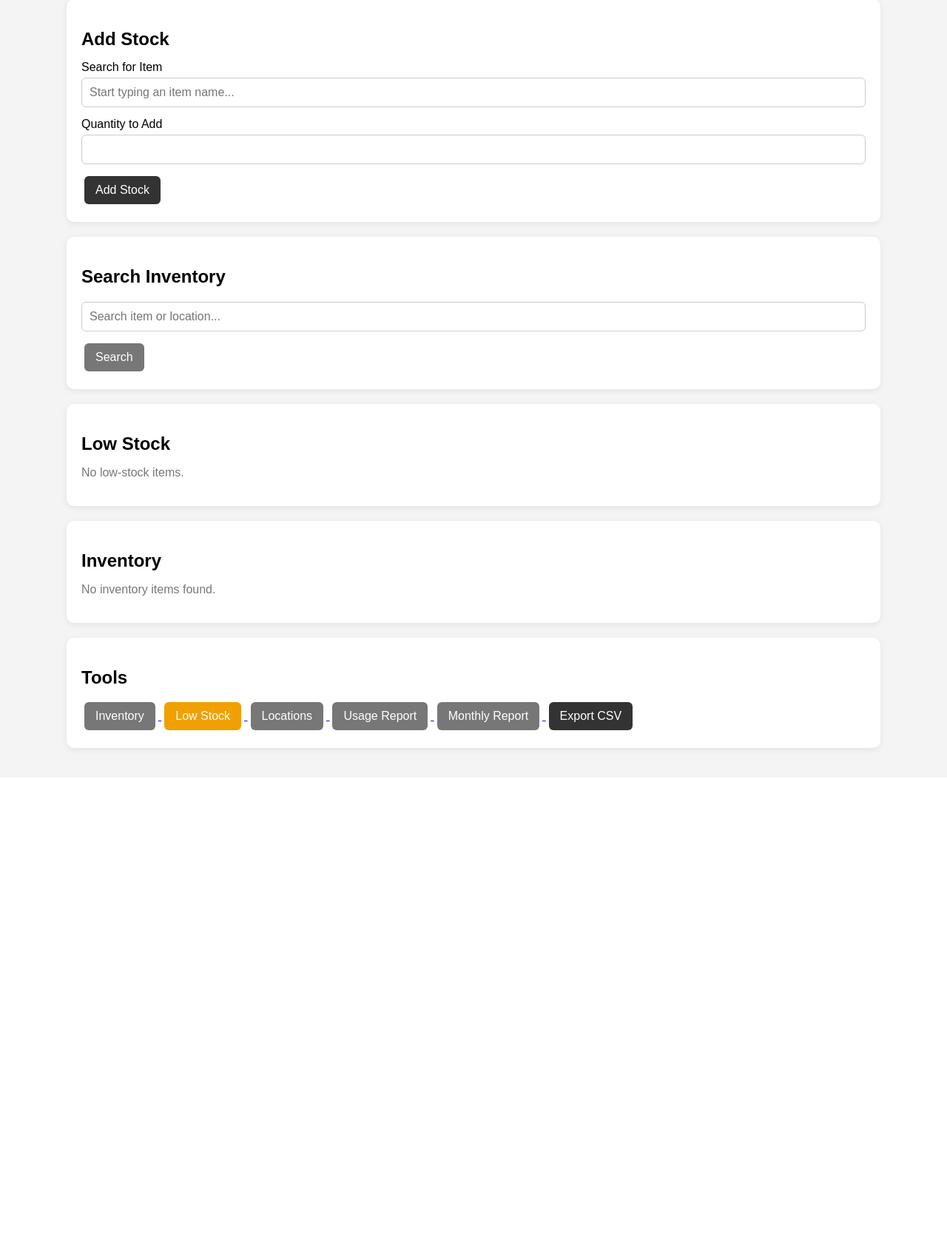
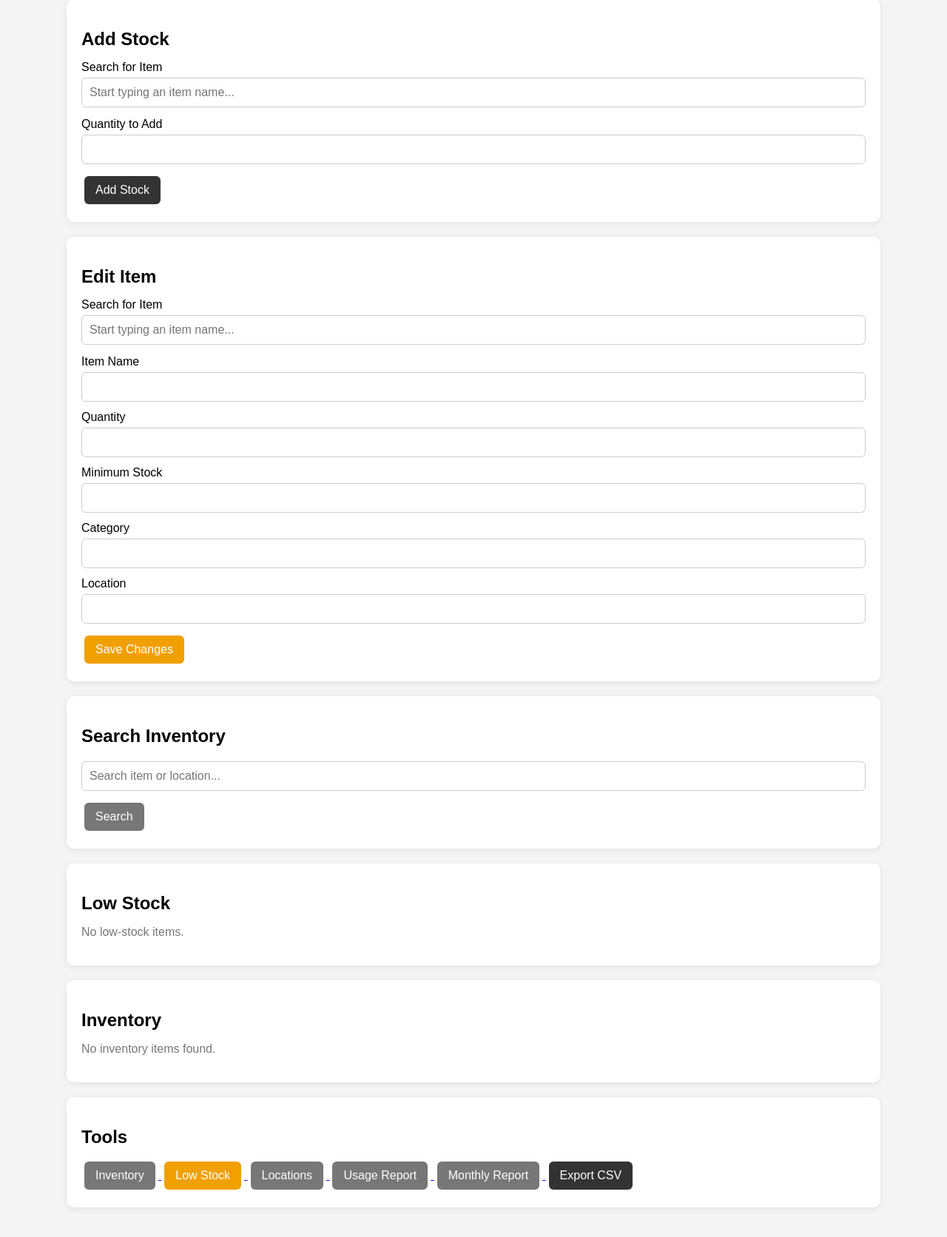
Before and after one commit to pribe41-svg/Custer-estate-inventory, a Flask app: page / in a window 1280 px wide. Shown: the part 959-2631 px from the top of the page at 74% size. Before the commit the page ends 1978 px from the top, so only its background shows below. Run offline with Flask 3, Linux system fonts and the light colour scheme; data that the repository does not hold is empty; some libraries are stand-ins or nearby versions.

Commit message:
Add edit item function

```diff
--- a/app.py
+++ b/app.py
@@ -208,6 +208,60 @@ def add_stock():
         (
             new_quantity,
             item_name
+        )
+    )
+
+    connection.commit()
+
+    cursor.close()
+    connection.close()
+
+    inventory = load_inventory_from_database()
+
+    return render_template(
+        "index.html",
+        inventory=inventory
+    )
+
+# ============================================================
+# EDIT ITEM
+# ============================================================
+
+@app.route("/edit-item", methods=["POST"])
+def edit_item():
+
+    original_name = request.form["originalName"]
+
+    item_name = request.form["itemName"]
+    quantity = int(request.form["quantity"])
+    minimum_stock = int(request.form["minimumStock"])
+    category = request.form["category"]
+    location = request.form["location"]
+
+    connection = get_connection()
+    cursor = connection.cursor()
+
+    placeholder = "%s" if using_postgres() else "?"
+
+    # Update the existing inventory item
+    cursor.execute(
+        f"""
+        UPDATE inventory
+        SET
+            name = {placeholder},
+            quantity = {placeholder},
+            minimum_stock = {placeholder},
+            category = {placeholder},
+            location = {placeholder}
+        WHERE name = {placeholder}
+        """,
+        (
+            item_name,
+            quantity,
+            minimum_stock,
+            category,
+            location,
+            original_name
         )
     )
 
--- a/templates/index.html
+++ b/templates/index.html
@@ -60,6 +60,7 @@
         }
 
         .search-results {
+            position: relative;
             margin-top: -8px;
             margin-bottom: 10px;
         }
@@ -242,11 +234,7 @@
 
         <h2>Use Item</h2>
 
-        <form
-            action="/use"
-            method="POST"
-            id="useForm"
-        >
+        <form action="/use" method="POST">
 
             <label for="useSearch">
                 Search for Item
@@ -308,11 +291,7 @@
 
         <h2>Add Stock</h2>
 
-        <form
-            action="/add-stock"
-            method="POST"
-            id="stockForm"
-        >
+        <form action="/add-stock" method="POST">
 
             <label for="stockSearch">
                 Search for Item
@@ -359,6 +333,106 @@
                 class="primary"
             >
                 Add Stock
+            </button>
+
+        </form>
+
+    </div>
+
+
+    <!-- ================================================= -->
+    <!-- EDIT ITEM -->
+    <!-- ================================================= -->
+
+    <div class="card">
+
+        <h2>Edit Item</h2>
+
+        <form action="/edit-item" method="POST">
+
+            <label for="editSearch">
+                Search for Item
+            </label>
+
+            <input
+                type="text"
+                id="editSearch"
+                placeholder="Start typing an item name..."
+                autocomplete="off"
+            >
+
+            <div
+                id="editResults"
+                class="search-results"
+            ></div>
+
+            <input
+                type="hidden"
+                id="originalName"
+                name="originalName"
+                required
+            >
+
+            <label for="editItemName">
+                Item Name
+            </label>
+
+            <input
+                type="text"
+                id="editItemName"
+                name="itemName"
+                required
+            >
+
+            <label for="editQuantity">
+                Quantity
+            </label>
+
+            <input
+                type="number"
+                id="editQuantity"
+                name="quantity"
+                min="0"
+                required
+            >
+
+            <label for="editMinimumStock">
+                Minimum Stock
+            </label>
+
+            <input
+                type="number"
+                id="editMinimumStock"
+                name="minimumStock"
+                min="0"
+                required
+            >
+
+            <label for="editCategory">
+                Category
+            </label>
+
+            <input
+                type="text"
+                id="editCategory"
+                name="category"
+            >
+
+            <label for="editLocation">
+                Location
+            </label>
+
+            <input
+                type="text"
+                id="editLocation"
+                name="location"
+            >
+
+            <button
+                type="submit"
+                class="warning"
+            >
+                Save Changes
             </button>
 
         </form>
@@ -702,73 +780,122 @@
 
 <script>
 
-    const inventoryItems = [
-        {% for item_name in inventory.keys() %}
-            {{ item_name|tojson }},
+    // =====================================================
+    // INVENTORY DATA
+    // =====================================================
+
+    const inventoryData = {
+
+        {% for item_name, item in inventory.items() %}
+
+            {{ item_name|tojson }}: {
+
+                quantity:
+                    {{ item.quantity|tojson }},
+
+                minimum_stock:
+                    {{ item.minimum_stock|tojson }},
+
+                category:
+                    {{ item.category|tojson }},
+
+                location:
+                    {{ item.location|tojson }}
+
+            },
+
         {% endfor %}
-    ];
+
+    };
+
+
+    const inventoryItems =
+        Object.keys(inventoryData);
 
 
     // =====================================================
     // USE ITEM SEARCH
     // =====================================================
 
-    const useSearch = document.getElementById("useSearch");
-    const useResults = document.getElementById("useResults");
-    const useItem = document.getElementById("useItem");
-    const useSelected = document.getElementById("useSelected");
-    const useForm = document.getElementById("useForm");
+    const useSearch =
+        document.getElementById("useSearch");
+
+    const useResults =
+        document.getElementById("useResults");
+
+    const useItem =
+        document.getElementById("useItem");
 
 
     if (useSearch) {
 
-        useSearch.addEventListener("input", function () {
+        useSearch.addEventListener(
+            "input",
+            function () {
 
-            const search = this.value.toLowerCase().trim();
+                const search =
+                    this.value
+                        .toLowerCase()
+                        .trim();
 
                 useResults.innerHTML = "";
+
                 useItem.value = "";
 
-            useSelected.style.display = "none";
-            useSelected.textContent = "";
 
                 if (!search) {
                     return;
                 }
 
-            const matches = inventoryItems.filter(function (item) {
 
-                return item.toLowerCase().includes(search);
+                const matches =
+                    inventoryItems.filter(
+                        function (item) {
 
-            });
+                            return item
+                                .toLowerCase()
+                                .includes(search);
 
-            matches.forEach(function (item) {
+                        }
+                    );
 
-                const button = document.createElement("button");
+
+                matches.forEach(
+                    function (item) {
+
+                        const button =
+                            document.createElement("button");
 
                         button.type = "button";
-                button.className = "search-result";
-                button.textContent = item;
 
-                button.addEventListener("click", function () {
+                        button.className =
+                            "search-result";
+
+                        button.textContent =
+                            item;
+
+
+                        button.addEventListener(
+                            "click",
+                            function () {
 
                                 useSearch.value = item;
+
                                 useItem.value = item;
-
-                    useSelected.textContent =
-                        "Selected: " + item;
-
-                    useSelected.style.display = "block";
 
                                 useResults.innerHTML = "";
 
-                });
+                            }
+                        );
+
 
                         useResults.appendChild(button);
 
-            });
+                    }
+                );
 
-        });
+            }
+        );
 
     }
 
@@ -777,104 +904,210 @@
     // ADD STOCK SEARCH
     // =====================================================
 
-    const stockSearch = document.getElementById("stockSearch");
-    const stockResults = document.getElementById("stockResults");
-    const stockItem = document.getElementById("stockItem");
-    const stockSelected = document.getElementById("stockSelected");
-    const stockForm = document.getElementById("stockForm");
+    const stockSearch =
+        document.getElementById("stockSearch");
+
+    const stockResults =
+        document.getElementById("stockResults");
+
+    const stockItem =
+        document.getElementById("stockItem");
 
 
     if (stockSearch) {
 
-        stockSearch.addEventListener("input", function () {
+        stockSearch.addEventListener(
+            "input",
+            function () {
 
-            const search = this.value.toLowerCase().trim();
+                const search =
+                    this.value
+                        .toLowerCase()
+                        .trim();
 
                 stockResults.innerHTML = "";
+
                 stockItem.value = "";
 
-            stockSelected.style.display = "none";
-            stockSelected.textContent = "";
 
                 if (!search) {
                     return;
                 }
 
-            const matches = inventoryItems.filter(function (item) {
 
-                return item.toLowerCase().includes(search);
+                const matches =
+                    inventoryItems.filter(
+                        function (item) {
 
-            });
+                            return item
+                                .toLowerCase()
+                                .includes(search);
 
-            matches.forEach(function (item) {
+                        }
+                    );
 
-                const button = document.createElement("button");
+
+                matches.forEach(
+                    function (item) {
+
+                        const button =
+                            document.createElement("button");
 
                         button.type = "button";
-                button.className = "search-result";
-                button.textContent = item;
 
-                button.addEventListener("click", function () {
+                        button.className =
+                            "search-result";
+
+                        button.textContent =
+                            item;
+
+
+                        button.addEventListener(
+                            "click",
+                            function () {
 
                                 stockSearch.value = item;
+
                                 stockItem.value = item;
-
-                    stockSelected.textContent =
-                        "Selected: " + item;
-
-                    stockSelected.style.display = "block";
 
                                 stockResults.innerHTML = "";
 
-                });
+                            }
+                        );
+
 
                         stockResults.appendChild(button);
 
-            });
+                    }
+                );
 
-        });
+            }
+        );
 
     }
 
 
     // =====================================================
-    // PREVENT SUBMIT WITHOUT SELECTING AN ITEM
+    // EDIT ITEM SEARCH
     // =====================================================
 
-    if (useForm) {
+    const editSearch =
+        document.getElementById("editSearch");
 
-        useForm.addEventListener("submit", function (event) {
+    const editResults =
+        document.getElementById("editResults");
 
-            if (!useItem.value) {
+    const originalName =
+        document.getElementById("originalName");
 
-                event.preventDefault();
+    const editItemName =
+        document.getElementById("editItemName");
 
-                alert("Please search for and select an item first.");
+    const editQuantity =
+        document.getElementById("editQuantity");
 
-                useSearch.focus();
+    const editMinimumStock =
+        document.getElementById("editMinimumStock");
 
-            }
+    const editCategory =
+        document.getElementById("editCategory");
 
-        });
+    const editLocation =
+        document.getElementById("editLocation");
 
+
+    if (editSearch) {
+
+        editSearch.addEventListener(
+            "input",
+            function () {
+
+                const search =
+                    this.value
+                        .toLowerCase()
+                        .trim();
+
+                editResults.innerHTML = "";
+
+                originalName.value = "";
+
+
+                if (!search) {
+                    return;
                 }
 
 
-    if (stockForm) {
+                const matches =
+                    inventoryItems.filter(
+                        function (item) {
 
-        stockForm.addEventListener("submit", function (event) {
-
-            if (!stockItem.value) {
-
-                event.preventDefault();
-
-                alert("Please search for and select an item first.");
-
-                stockSearch.focus();
+                            return item
+                                .toLowerCase()
+                                .includes(search);
 
                         }
+                    );
 
-        });
+
+                matches.forEach(
+                    function (item) {
+
+                        const button =
+                            document.createElement("button");
+
+                        button.type = "button";
+
+                        button.className =
+                            "search-result";
+
+                        button.textContent =
+                            item;
+
+
+                        button.addEventListener(
+                            "click",
+                            function () {
+
+                                const selectedItem =
+                                    inventoryData[item];
+
+
+                                editSearch.value =
+                                    item;
+
+                                originalName.value =
+                                    item;
+
+                                editResults.innerHTML =
+                                    "";
+
+
+                                editItemName.value =
+                                    item;
+
+                                editQuantity.value =
+                                    selectedItem.quantity;
+
+                                editMinimumStock.value =
+                                    selectedItem.minimum_stock;
+
+                                editCategory.value =
+                                    selectedItem.category;
+
+                                editLocation.value =
+                                    selectedItem.location;
+
+                            }
+                        );
+
+
+                        editResults.appendChild(button);
+
+                    }
+                );
+
+            }
+        );
 
     }
 
```
Also changed, not shown: other parts of templates/index.html (+9 -24 lines). Lines whose indentation alone changed are shown as unchanged.
